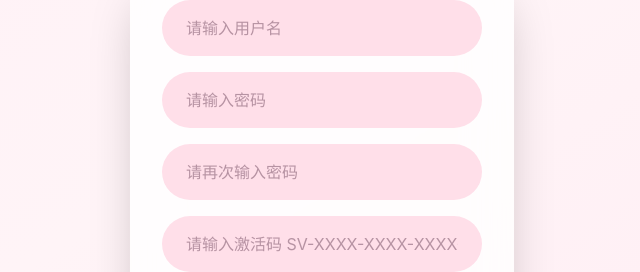
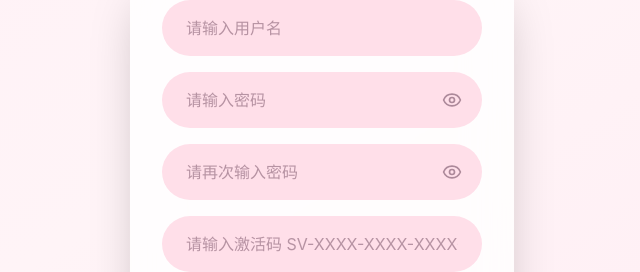
Before and after one commit to kdxcxy/ielts_vocabulary, a Next.js app: page /register in a window 1280 px wide. Shown: the part 318-590 px from the top of the page, without its empty margins (318-958 px from the left). Built offline with nearby package versions, Linux system fonts and the light colour scheme.

Commit message:
feat: improve auth password controls

```diff
--- a/app/(auth)/login/page.tsx
+++ b/app/(auth)/login/page.tsx
@@ -1,16 +1,27 @@
 'use client'
 
 import { useState } from 'react'
+import { Eye, EyeOff } from 'lucide-react'
 import { TOKEN_STORAGE_KEY } from '@/lib/constants'
 
 export default function LoginPage() {
   const [username, setUsername] = useState('')
   const [password, setPassword] = useState('')
   const [error, setError] = useState('')
+  const [showPassword, setShowPassword] = useState(false)
+  const [isSubmitting, setIsSubmitting] = useState(false)
+
+  const lockSubmitForFiveSeconds = () => {
+    setIsSubmitting(true)
+    window.setTimeout(() => setIsSubmitting(false), 5000)
+  }
 
   const handleSubmit = async (e: React.FormEvent) => {
     e.preventDefault()
+    if (isSubmitting) return
+
     setError('')
+    lockSubmitForFiveSeconds()
 
     const res = await fetch('/api/auth/login', {
       method: 'POST',
@@ -56,19 +67,30 @@ export default function LoginPage() {
               className="w-full rounded-full bg-surface-container-high px-6 py-4 text-body-lg text-on-surface placeholder:text-on-surface/40 focus:outline-none focus:ring-2 focus:ring-primary/30"
               required
             />
+            <div className="relative">
               <input
-              type="password"
+                type={showPassword ? 'text' : 'password'}
                 value={password}
                 onChange={(e) => setPassword(e.target.value)}
                 placeholder="请输入密码"
-              className="w-full rounded-full bg-surface-container-high px-6 py-4 text-body-lg text-on-surface placeholder:text-on-surface/40 focus:outline-none focus:ring-2 focus:ring-primary/30"
+                className="w-full rounded-full bg-surface-container-high px-6 py-4 pr-14 text-body-lg text-on-surface placeholder:text-on-surface/40 focus:outline-none focus:ring-2 focus:ring-primary/30"
                 required
               />
               <button
+                type="button"
+                onClick={() => setShowPassword((value) => !value)}
+                className="absolute right-5 top-1/2 -translate-y-1/2 text-on-surface/45 transition-colors hover:text-primary"
+                aria-label={showPassword ? '隐藏密码' : '显示密码'}
+              >
+                {showPassword ? <EyeOff className="h-5 w-5" /> : <Eye className="h-5 w-5" />}
+              </button>
+            </div>
+            <button
               type="submit"
-              className="mt-6 w-full rounded-full bg-gradient-to-r from-primary to-primary-container py-4 text-body-lg font-bold text-white transition-all hover:scale-[1.02] hover:shadow-2xl"
+              disabled={isSubmitting}
+              className="mt-6 w-full rounded-full bg-gradient-to-r from-primary to-primary-container py-4 text-body-lg font-bold text-white transition-all hover:scale-[1.02] hover:shadow-2xl disabled:cursor-not-allowed disabled:opacity-55 disabled:hover:scale-100 disabled:hover:shadow-none"
             >
-              登录
+              {isSubmitting ? '请稍候...' : '登录'}
             </button>
           </form>
         </div>
--- a/app/(auth)/register/page.tsx
+++ b/app/(auth)/register/page.tsx
@@ -1,6 +1,7 @@
 'use client'
 
 import { useState } from 'react'
+import { Eye, EyeOff } from 'lucide-react'
 import { TOKEN_STORAGE_KEY } from '@/lib/constants'
 
 export default function RegisterPage() {
@@ -11,15 +12,27 @@ export default function RegisterPage() {
     activationCode: '',
   })
   const [error, setError] = useState('')
+  const [showPassword, setShowPassword] = useState(false)
+  const [showConfirmPassword, setShowConfirmPassword] = useState(false)
+  const [isSubmitting, setIsSubmitting] = useState(false)
+
+  const lockSubmitForFiveSeconds = () => {
+    setIsSubmitting(true)
+    window.setTimeout(() => setIsSubmitting(false), 5000)
+  }
 
   const handleSubmit = async (e: React.FormEvent) => {
     e.preventDefault()
+    if (isSubmitting) return
+
     setError('')
 
     if (form.password !== form.confirmPassword) {
       setError('两次密码不一致')
       return
     }
+
+    lockSubmitForFiveSeconds()
 
     const res = await fetch('/api/auth/register', {
       method: 'POST',
@@ -70,22 +83,42 @@ export default function RegisterPage() {
               className="w-full rounded-full bg-surface-container-high px-6 py-4 text-body-lg text-on-surface placeholder:text-on-surface/40 focus:outline-none focus:ring-2 focus:ring-primary/30"
               required
             />
+            <div className="relative">
               <input
-              type="password"
+                type={showPassword ? 'text' : 'password'}
                 placeholder="请输入密码"
                 value={form.password}
                 onChange={(e) => setForm({ ...form, password: e.target.value })}
-              className="w-full rounded-full bg-surface-container-high px-6 py-4 text-body-lg text-on-surface placeholder:text-on-surface/40 focus:outline-none focus:ring-2 focus:ring-primary/30"
+                className="w-full rounded-full bg-surface-container-high px-6 py-4 pr-14 text-body-lg text-on-surface placeholder:text-on-surface/40 focus:outline-none focus:ring-2 focus:ring-primary/30"
                 required
               />
+              <button
+                type="button"
+                onClick={() => setShowPassword((value) => !value)}
+                className="absolute right-5 top-1/2 -translate-y-1/2 text-on-surface/45 transition-colors hover:text-primary"
+                aria-label={showPassword ? '隐藏密码' : '显示密码'}
+              >
+                {showPassword ? <EyeOff className="h-5 w-5" /> : <Eye className="h-5 w-5" />}
+              </button>
+            </div>
+            <div className="relative">
               <input
-              type="password"
+                type={showConfirmPassword ? 'text' : 'password'}
                 placeholder="请再次输入密码"
                 value={form.confirmPassword}
                 onChange={(e) => setForm({ ...form, confirmPassword: e.target.value })}
-              className="w-full rounded-full bg-surface-container-high px-6 py-4 text-body-lg text-on-surface placeholder:text-on-surface/40 focus:outline-none focus:ring-2 focus:ring-primary/30"
+                className="w-full rounded-full bg-surface-container-high px-6 py-4 pr-14 text-body-lg text-on-surface placeholder:text-on-surface/40 focus:outline-none focus:ring-2 focus:ring-primary/30"
                 required
               />
+              <button
+                type="button"
+                onClick={() => setShowConfirmPassword((value) => !value)}
+                className="absolute right-5 top-1/2 -translate-y-1/2 text-on-surface/45 transition-colors hover:text-primary"
+                aria-label={showConfirmPassword ? '隐藏密码' : '显示密码'}
+              >
+                {showConfirmPassword ? <EyeOff className="h-5 w-5" /> : <Eye className="h-5 w-5" />}
+              </button>
+            </div>
             <input
               type="text"
               placeholder="请输入激活码 SV-XXXX-XXXX-XXXX-XXXX"
@@ -96,9 +129,10 @@ export default function RegisterPage() {
             />
             <button
               type="submit"
-              className="mt-4 w-full rounded-full bg-gradient-to-r from-primary to-primary-container py-4 text-body-lg font-bold text-white transition-all hover:scale-[1.02] hover:shadow-2xl"
+              disabled={isSubmitting}
+              className="mt-4 w-full rounded-full bg-gradient-to-r from-primary to-primary-container py-4 text-body-lg font-bold text-white transition-all hover:scale-[1.02] hover:shadow-2xl disabled:cursor-not-allowed disabled:opacity-55 disabled:hover:scale-100 disabled:hover:shadow-none"
             >
-              注册
+              {isSubmitting ? '请稍候...' : '注册'}
             </button>
           </form>
         </div>
```
Lines whose indentation alone changed are shown as unchanged.
